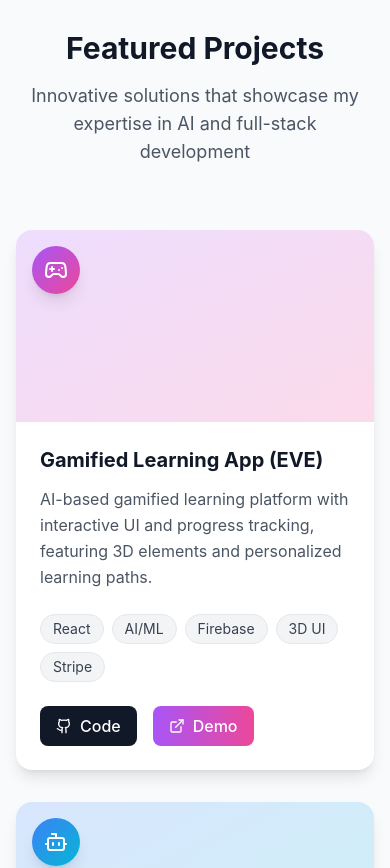
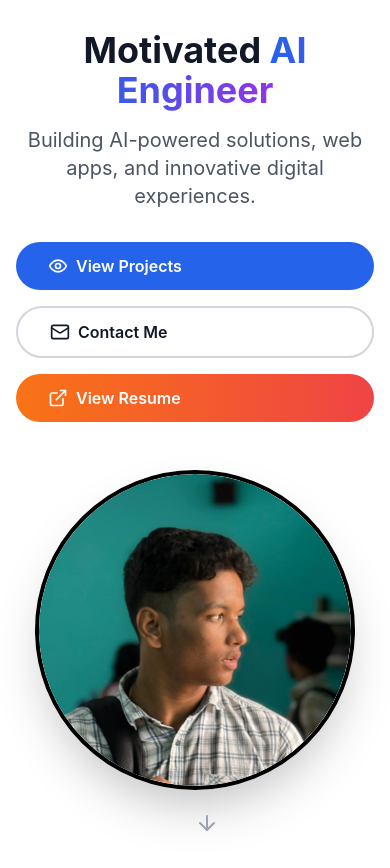
Before and after one commit to AK26creator/MYPORTFOLIO, a React (Vite) app in the folder project/: page / in a window 390 px wide. Shown: the part 4700-5568 px from the top of the page. Built offline with nearby package versions, Linux system fonts and the light colour scheme.

Commit message:
Update Projects.tsx

```diff
--- a/project/src/components/Projects.tsx
+++ b/project/src/components/Projects.tsx
@@ -1,116 +1,85 @@
-import React from 'react';
-import { ExternalLink, Github, Gamepad2, Bot, Globe, MessageSquare } from 'lucide-react';
+import React from "react";
+import { ArrowDown, ExternalLink, Eye, Mail } from "lucide-react";
+import profileImg from "../assets/profile.jpg"; // Make sure the path is correct
 
-const Projects: React.FC = () => {
-  const projects = [
-    {
-      title: 'Gamified Learning App (EVE)',
-      description: 'AI-based gamified learning platform with interactive UI and progress tracking, featuring 3D elements and personalized learning paths.',
-      image: 'https://images.pexels.com/photos/5905857/pexels-photo-5905857.jpeg?auto=compress&cs=tinysrgb&w=600',
-      tech: ['React', 'AI/ML', 'Firebase', '3D UI', 'Stripe'],
-      icon: Gamepad2,
-      color: 'from-purple-500 to-pink-500'
-    },
-    {
-      title: 'AI-Powered Chatbot',
-      description: 'Voice chatbot with file upload and summarization capabilities, featuring natural language processing and document analysis.',
-      image: 'https://images.pexels.com/photos/8386440/pexels-photo-8386440.jpeg?auto=compress&cs=tinysrgb&w=600',
-      tech: ['Python', 'NLP', 'TensorFlow', 'Voice API'],
-      icon: Bot,
-      color: 'from-blue-500 to-cyan-500'
-    },
-    {
-      title: 'Portfolio Website',
-      description: 'Responsive personal portfolio with project showcase, featuring modern design, animations, and dark mode support.',
-      image: 'https://images.pexels.com/photos/196644/pexels-photo-196644.jpeg?auto=compress&cs=tinysrgb&w=600',
-      tech: ['React', 'Tailwind CSS', 'TypeScript', 'Animations'],
-      icon: Globe,
-      color: 'from-green-500 to-teal-500'
-    },
-    {
-      title: 'AI Customer Support Bot',
-      description: 'Smart chatbot for customer queries with automated responses, ticket routing, and sentiment analysis capabilities.',
-      image: 'https://images.pexels.com/photos/5076516/pexels-photo-5076516.jpeg?auto=compress&cs=tinysrgb&w=600',
-      tech: ['Python', 'NLP', 'Customer Service', 'Analytics'],
-      icon: MessageSquare,
-      color: 'from-orange-500 to-red-500'
-    }
-  ];
+const Hero: React.FC = () => {
+  const scrollToProjects = () => {
+    document.getElementById("projects")?.scrollIntoView({ behavior: "smooth" });
+  };
+
+  const scrollToContact = () => {
+    document.getElementById("contact")?.scrollIntoView({ behavior: "smooth" });
+  };
 
   return (
-    <section id="projects" className="py-20 bg-gray-50 dark:bg-gray-800">
-      <div className="container mx-auto px-4 sm:px-6 lg:px-8">
-        <div className="text-center mb-16">
-          <h2 className="text-3xl sm:text-4xl lg:text-5xl font-bold text-gray-900 dark:text-white mb-4">
-            Featured Projects
-          </h2>
-          <p className="text-lg text-gray-600 dark:text-gray-300 max-w-2xl mx-auto">
-            Innovative solutions that showcase my expertise in AI and full-stack development
+    <section
+      id="hero"
+      className="min-h-screen flex items-center justify-center relative overflow-hidden bg-white dark:bg-gray-900"
+    >
+      <div className="container mx-auto px-4 sm:px-6 lg:px-8 py-20 relative z-10">
+        <div className="flex flex-col lg:flex-row items-center justify-between gap-12 lg:gap-20">
+          {/* Text Section */}
+          <div className="flex-1 text-center lg:text-left">
+            <h1 className="text-4xl sm:text-5xl lg:text-6xl font-bold text-gray-900 dark:text-white mb-4">
+              Motivated{" "}
+              <span className="bg-gradient-to-r from-blue-600 to-purple-600 bg-clip-text text-transparent">
+                AI Engineer
+              </span>{" "}
+              {" "}
+              <span className="bg-gradient-to-r from-purple-600 to-pink-600 bg-clip-text text-transparent">
+
+              </span>
+            </h1>
+            <p className="text-xl sm:text-2xl text-gray-600 dark:text-gray-300 mb-8">
+              Building AI-powered solutions, web apps, and innovative digital
+              experiences.
             </p>
+
+            {/* Buttons */}
+            <div className="flex flex-col sm:flex-row gap-4">
+              <button
+                onClick={scrollToProjects}
+                className="bg-blue-600 hover:bg-blue-700 text-white px-8 py-3 rounded-full font-semibold flex items-center gap-2"
+              >
+                <Eye className="w-5 h-5" />
+                View Projects
+              </button>
+              <button
+                onClick={scrollToContact}
+                className="border-2 border-gray-300 dark:border-gray-600 text-gray-900 dark:text-white hover:bg-gray-900 hover:text-white px-8 py-3 rounded-full font-semibold flex items-center gap-2"
+              >
+                <Mail className="w-5 h-5" />
+                Contact Me
+              </button>
+              <button
+                onClick={() => window.open("https://drive.google.com/file/d/11Uxta9UIGip5E_LE6K5OMVlkKhiga4qJ/view?usp=sharing", "_blank")}
+                className="bg-gradient-to-r from-orange-500 to-red-500 hover:from-orange-600 hover:to-red-600 text-white px-8 py-3 rounded-full font-semibold flex items-center gap-2"
+              >
+                <ExternalLink className="w-5 h-5" />
+                View Resume
+              </button>
+            </div>
           </div>
 
-        <div className="grid md:grid-cols-2 gap-8 lg:gap-12">
-          {projects.map((project, index) => (
-            <div
-              key={project.title}
-              className="group bg-white dark:bg-gray-900 rounded-2xl shadow-lg hover:shadow-2xl transition-all duration-500 transform hover:-translate-y-2 overflow-hidden"
-              style={{ animationDelay: `${index * 200}ms` }}
-            >
-              {/* Project Image */}
-              <div className="relative overflow-hidden">
+          {/* Image Section - Full Card */}
+          <div className="flex-1 flex justify-center lg:justify-end">
+            <div className="w-80 h-80 sm:w-96 sm:h-96 rounded-full shadow-2xl overflow-hidden border-4 border-black dark:border-white">
               <img
-                  src={project.image}
-                  alt={project.title}
-                  className="w-full h-48 sm:h-64 object-cover transition-transform duration-500 group-hover:scale-110"
-                  loading="lazy"
+                src={profileImg}
+                alt="Profile"
+                className="w-full h-full object-cover rounded-full"
               />
-                <div className={`absolute inset-0 bg-gradient-to-br ${project.color} opacity-20 group-hover:opacity-30 transition-opacity duration-300`}></div>
-                <div className="absolute top-4 left-4">
-                  <div className={`p-3 rounded-full bg-gradient-to-br ${project.color} shadow-lg`}>
-                    <project.icon className="w-6 h-6 text-white" />
             </div>
           </div>
         </div>
 
-              {/* Project Content */}
-              <div className="p-6 sm:p-8">
-                <h3 className="text-xl sm:text-2xl font-bold text-gray-900 dark:text-white mb-3">
-                  {project.title}
-                </h3>
-                <p className="text-gray-600 dark:text-gray-300 mb-6 leading-relaxed">
-                  {project.description}
-                </p>
-
-                {/* Tech Stack */}
-                <div className="flex flex-wrap gap-2 mb-6">
-                  {project.tech.map((tech) => (
-                    <span
-                      key={tech}
-                      className="px-3 py-1 text-sm bg-gray-100 dark:bg-gray-700 text-gray-700 dark:text-gray-300 rounded-full border border-gray-200 dark:border-gray-600"
-                    >
-                      {tech}
-                    </span>
-                  ))}
-                </div>
-
-                {/* Project Links */}
-                <div className="flex gap-4">
-                  <button className="flex items-center gap-2 px-4 py-2 bg-gray-900 dark:bg-white text-white dark:text-gray-900 rounded-lg hover:bg-gray-800 dark:hover:bg-gray-100 transition-colors duration-200 font-medium">
-                    <Github className="w-4 h-4" />
-                    Code
-                  </button>
-                  <button className={`flex items-center gap-2 px-4 py-2 bg-gradient-to-r ${project.color} text-white rounded-lg hover:shadow-lg transition-all duration-200 font-medium`}>
-                    <ExternalLink className="w-4 h-4" />
-                    Demo
-                  </button>
-                </div>
-              </div>
-            </div>
-          ))}
+        {/* Scroll Indicator */}
+        <div className="absolute bottom-8 left-1/2 transform -translate-x-1/2 animate-bounce">
+          <ArrowDown className="w-6 h-6 text-gray-400 dark:text-gray-500" />
         </div>
       </div>
     </section>
   );
 };
 
-export default Projects;
+export default Hero;
```
Lines whose indentation alone changed are shown as unchanged.
